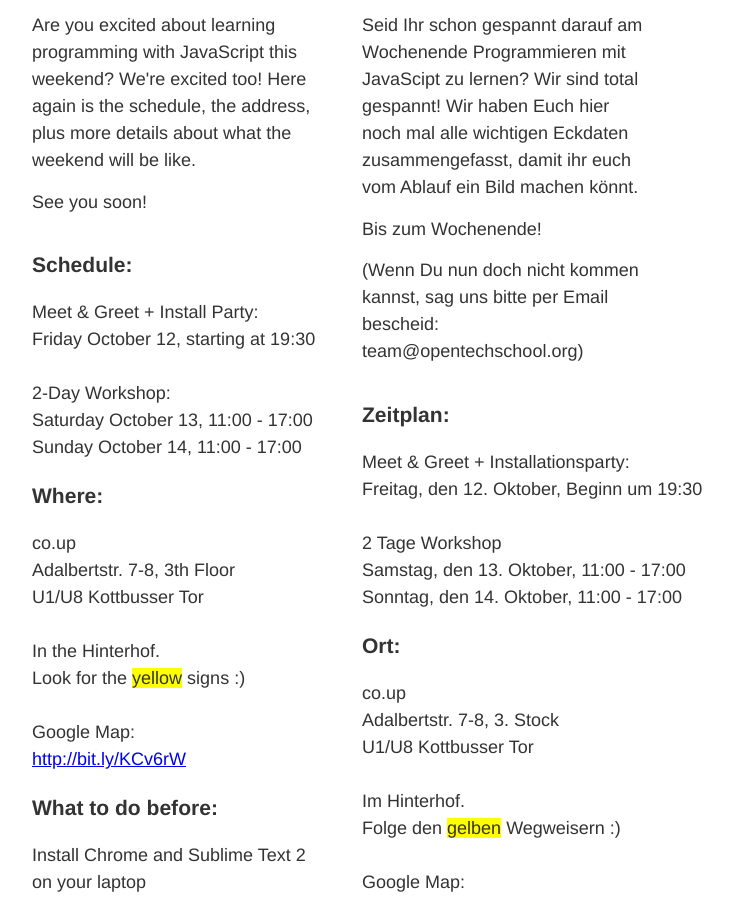
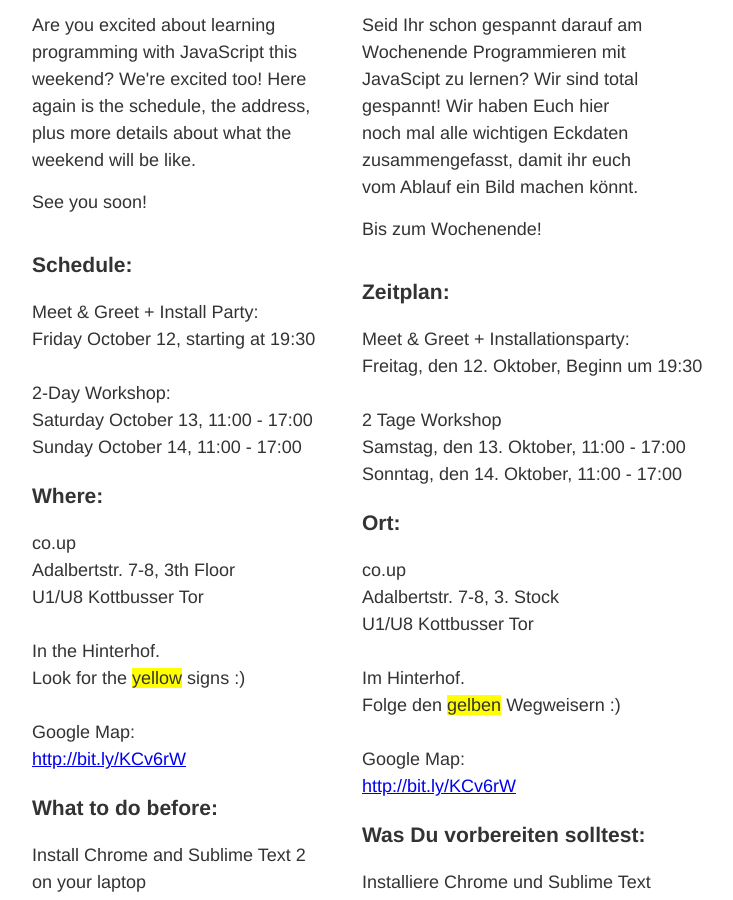
Before and after one commit to OpenTechSchool/javascript, a Jekyll site: the page index.html, which Jekyll copies as it is, in a window 1280 px wide and 900 px high, scrolled down 515 px. Shown: the whole window, without its empty margins (298-1031 px from the left). Built offline with Jekyll 4.4.1, drawn with Linux system fonts in a browser that asks for light colours.

Commit message:
remove faulty reference

```diff
--- a/index.html
+++ b/index.html
@@ -144,8 +144,6 @@ You don't need anything more :)</p>
 
 <p>Bis zum Wochenende!</p>
 
-<p>(Wenn Du nun doch nicht kommen kannst, sag uns bitte per Email bescheid: team@opentechschool.org)</p>
-
 <h3>Zeitplan:</h3>
 
 <pre>
```
